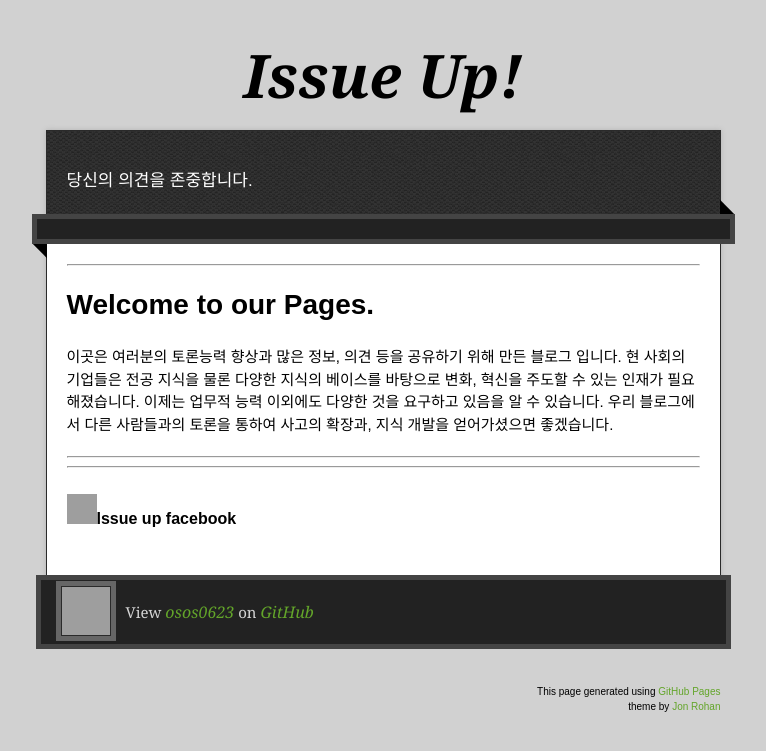
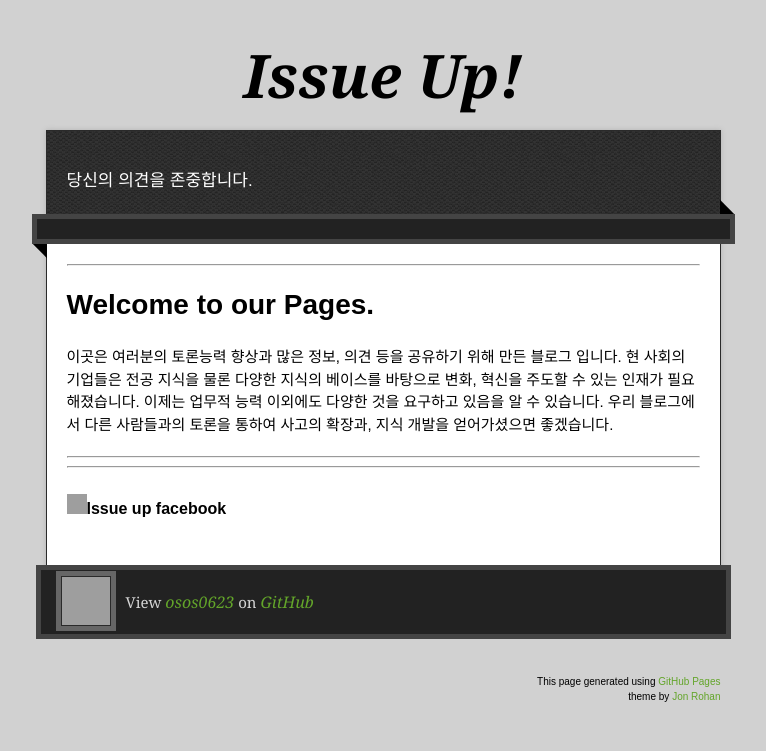
Before and after one commit to osos0623/osos0623.github.com, a Jekyll site: the page index.html, which Jekyll copies as it is, in a window 1280 px wide. Shown: the top 751 px of the page, without its empty margins (257-1023 px from the left). Built offline with Jekyll 4.4.1, drawn with Linux system fonts in a browser that asks for light colours; nearby versions of some CDN libraries; grey boxes are pictures that could not be loaded.

Commit message:
Update index.html

```diff
--- a/index.html
+++ b/index.html
@@ -50,7 +50,7 @@
 
  <div class="facebook">
 
-      <p><h5><a href="https://facebook.com/issueup" class="facebook"><img src="http://cfile3.uf.tistory.com/image/194F09384FB888540ABBD6" width="30" height="30"></a>Issue up facebook</h5></a></p>
+      <p><h5><a href="https://facebook.com/issueup" class="facebook"><img src="http://cfile3.uf.tistory.com/image/194F09384FB888540ABBD6" width="20" height="20"></a>Issue up facebook</h5></a></p>
 
       </div>
 
```
